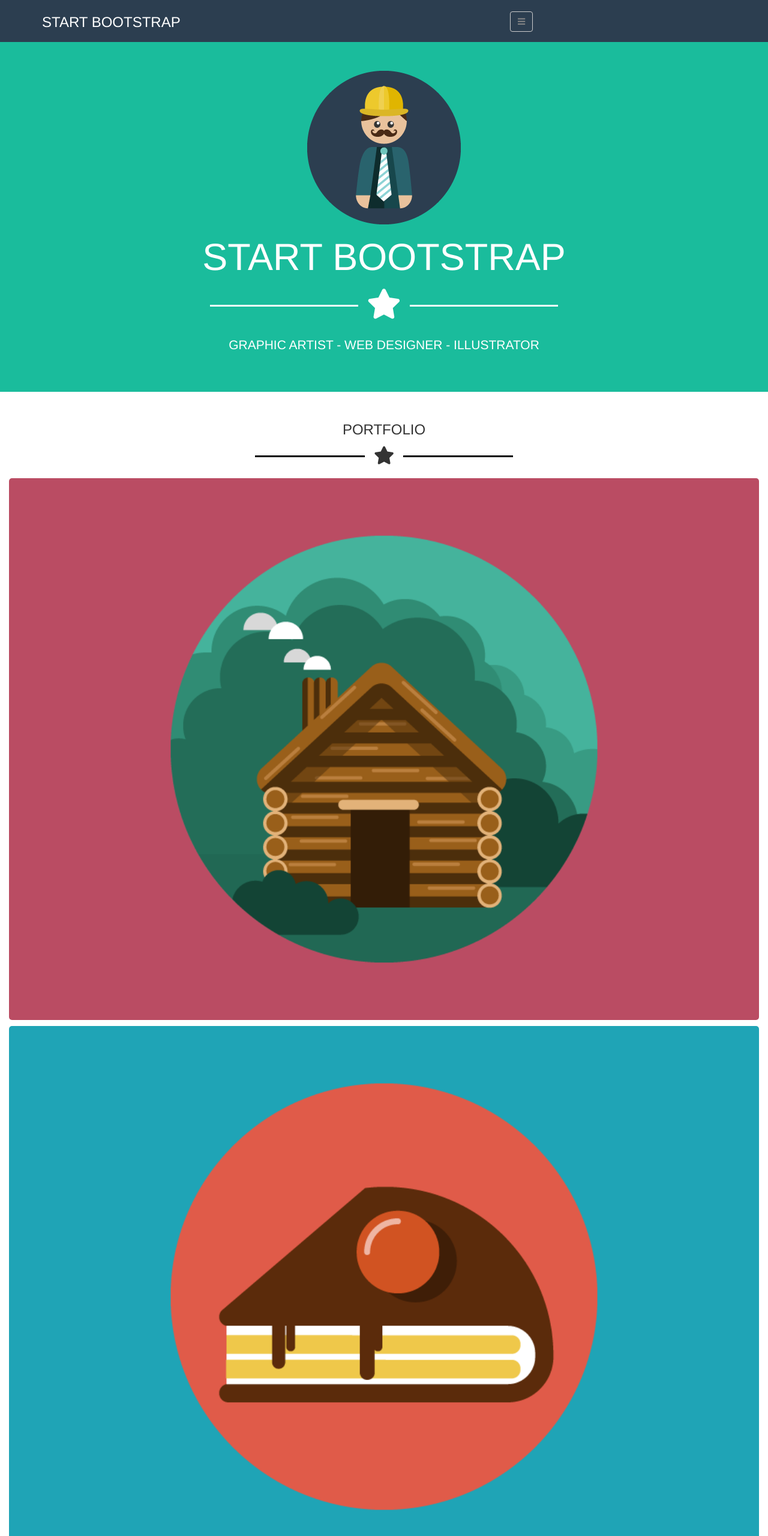
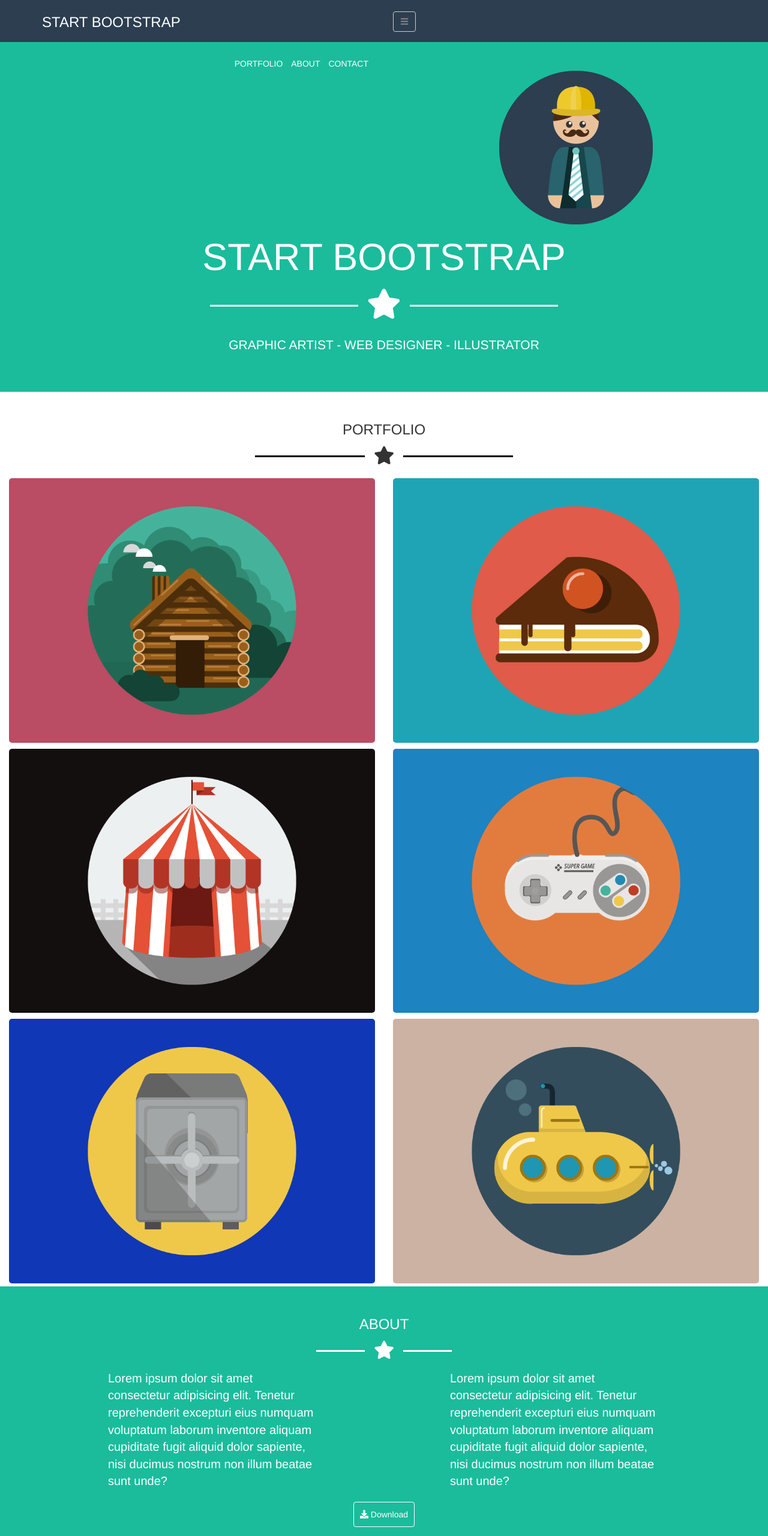
Before and after one commit to Emanuele-Cannone/html-css-bootstrap-freelancer, a plain HTML site: page index.html in a window 1280 px wide. Shown: the top 2560 px of the page at 60% size. Drawn offline with nearby package versions, Linux system fonts and the light colour scheme.

Commit message:
tablet responsive ok

```diff
--- a/css/style.css
+++ b/css/style.css
@@ -86,6 +86,8 @@
   border-radius: none;
 }
 
+
+
 /*header*/
 
 .header_top{
@@ -96,6 +98,12 @@
 .line_height_70{
   line-height: 70px;
 }
+
+.header_top li{
+  display: inline-block;
+  padding-right: 10px;
+}
+
 
 .jumbotron,
 #about,
--- a/index.html
+++ b/index.html
@@ -14,11 +14,20 @@
       <div class="row text-uppercase">
         <div class="container">
           <div class="row line_height_70">
-            <div class="col-xs-10 col-sm-8">
+            <div class="col-xs-10 col-sm-6">
               <h3 class="margin_top_24">start bootstrap</h3>
             </div>
-            <div class="line_height_70 col-xs-2 col-sm-4">
+            <div class="line_height_70 col-xs-2 col-sm-4 hidden-sm">
               <a class="btn btn-default btn_start" href="#"><i class="fas fa-bars"></i></a>
+            </div>
+            <div class="text-uppercase text-right color_white hidden-xs col-sm-6">
+              <nav>
+                <ul class="navbar">
+                  <li>portfolio</li>
+                  <li>about</li>
+                  <li>contact</li>
+                </ul>
+              </nav>
             </div>
           </div>
         </div>
@@ -44,22 +53,22 @@
           </div>
         </div>
         <div class="row photo">
-          <div class="col-xs-12">
+          <div class="col-xs-12 col-sm-6">
             <img src="img/cabin.png" alt="casa">
           </div>
-          <div class="col-xs-12">
+          <div class="col-xs-12 col-sm-6">
             <img src="img/cake.png" alt="torta">
           </div>
-          <div class="col-xs-12">
+          <div class="col-xs-12 col-sm-6">
             <img src="img/circus.png" alt="circo">
           </div>
-          <div class="col-xs-12">
+          <div class="col-xs-12 col-sm-6">
             <img src="img/game.png" alt="gameboy">
           </div>
-          <div class="col-xs-12">
+          <div class="col-xs-12 col-sm-6">
             <img src="img/safe.png" alt="cassaforte">
           </div>
-          <div class="col-xs-12">
+          <div class="col-xs-12 col-sm-6">
             <img src="img/submarine.png" alt="sub">
           </div>
         </div>
@@ -72,8 +81,10 @@
             <h3>about</h3>
             <p class="line"><span class="font_30 vertical_align_middle"><i class="fas fa-star"></i></span></p>
           </div>
-          <div class="col-xs-6 col-xs-offset-3 text-left font_20">
+          <div class="col-xs-6 col-xs-offset-3 col-sm-offset-1 col-sm-4 text-left font_20">
             <p>Lorem ipsum dolor sit amet consectetur adipisicing elit. Tenetur reprehenderit excepturi eius numquam voluptatum laborum inventore aliquam cupiditate fugit aliquid dolor sapiente, nisi ducimus nostrum non illum beatae sunt unde?</p>
+          </div>
+          <div class="col-xs-6 col-xs-offset-3 col-sm-offset-2 col-sm-4 text-left font_20">
             <p>Lorem ipsum dolor sit amet consectetur adipisicing elit. Tenetur reprehenderit excepturi eius numquam voluptatum laborum inventore aliquam cupiditate fugit aliquid dolor sapiente, nisi ducimus nostrum non illum beatae sunt unde?</p>
           </div>
           <div class=" padding_10 col-xs-2 col-xs-offset-5">
@@ -105,15 +116,15 @@
     <section id="location">
       <div class="container">
         <div class="row color_white text-center">
-          <div class="col-xs-8 col-xs-offset-2">
+          <div class="col-xs-8 col-xs-offset-2 col-sm-offset-0 col-sm-4">
             <h4 class="text-uppercase padding_top_30">location</h4>
             <p>2215 <span class="text-capitalize">john drive clark,</span><span class="text-uppercase"> mo 54243</span></p>
           </div>
-          <div class="col-xs-6 col-xs-offset-3">
+          <div class="col-xs-6 col-xs-offset-3 col-sm-offset-0 col-sm-4">
             <h4 class="text-uppercase padding_top_30">aroud the web</h4>
             <p><i class="fab fa-facebook"></i><i class="fab fa-facebook"></i><i class="fab fa-facebook"></i><i class="fab fa-facebook"></i></p>
           </div>
-          <div class="col-xs-8 col-xs-offset-2 padding_top_30 padding_bot_30">
+          <div class="col-xs-8 col-xs-offset-2 padding_top_30 padding_bot_30 col-sm-offset-0 col-sm-4">
             <h4 class="text-uppercase">about freelancer</h4>
             <p>Lorem ipsum dolor sit amet consectetur adipisicing elit. Repellat asperiores distinctio incidunt itaque ab corporis fuga, consectetur deleniti doloremque totam voluptatum consequuntur culpa quos molestiae fugit, expedita cum tempora soluta?</p>
           </div>
@@ -123,13 +134,13 @@
   </main>
 
   <footer>
-    <div id="container">
-      <div class="row color_white text-center">
-        <div class="padding_30 col-xs-6 col-xs-offset-3">
-          <p class="text-capitalize">copyright <i class="far fa-copyright"></i> your website 2019</p>
-        </div>
-      </div>
-    </div>
+   <div class="container">
+     <div class="row">
+       <div class="color_white text-center text-capitalize col-xs-12">
+         copyright <i class="far fa-copyright"></i> your website 2019
+       </div>
+     </div>
+   </div>
   </footer>
 
 </body>
```
